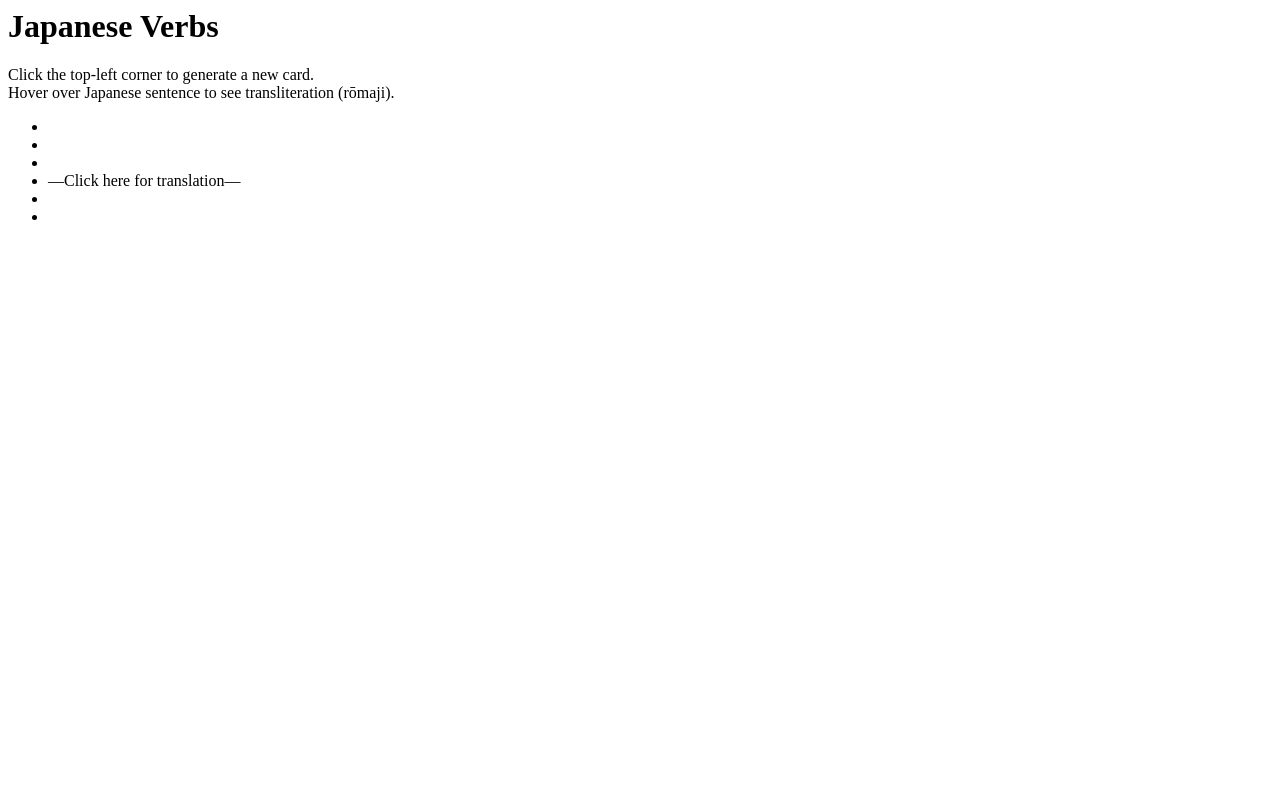
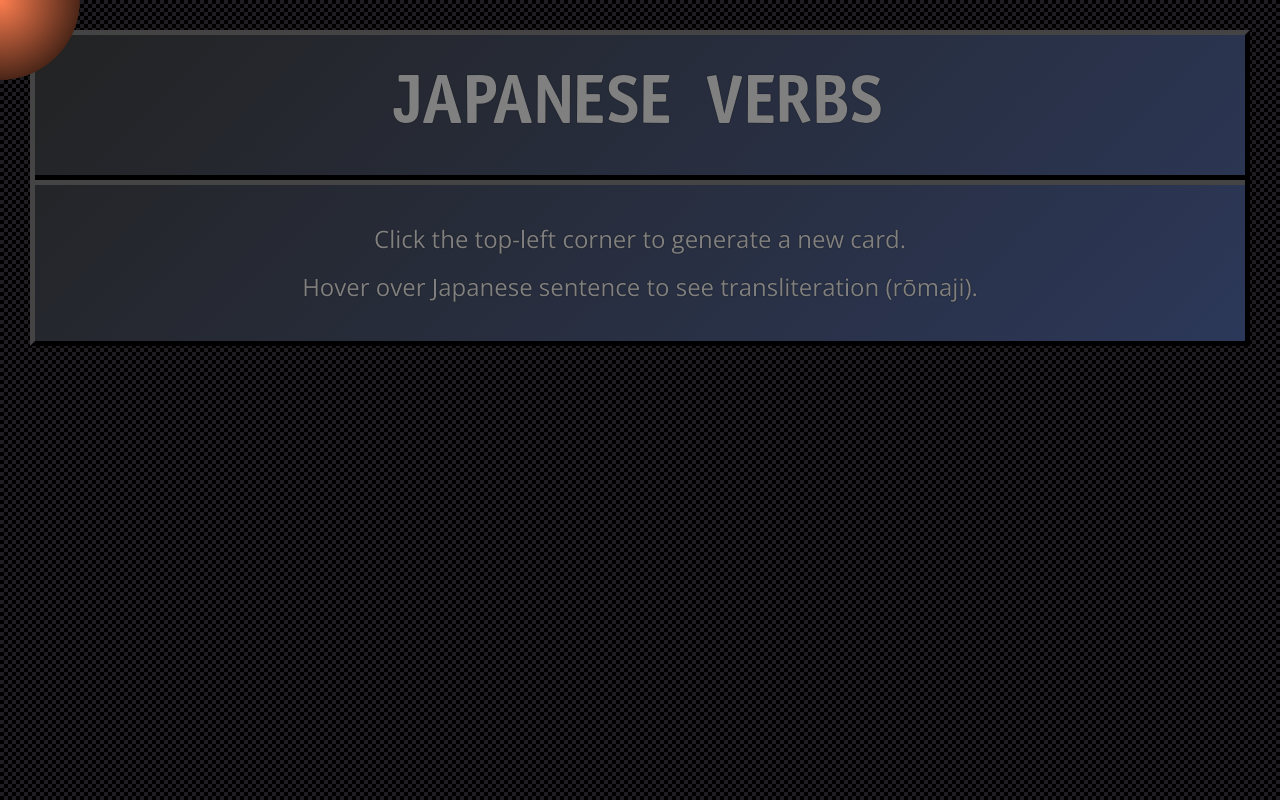
Before and after one commit to randykomforty/japanese-verbs, a plain HTML site: page index.html in a window 1280 px wide. Drawn offline with nearby package versions, Linux system fonts and the light colour scheme.

Commit message:
Update index.html

```diff
--- a/index.html
+++ b/index.html
@@ -1,5 +1,8 @@
 <html>
 	<head>
+		<meta charset="UTF-8">
+		<title>Japanese Verbs  (AJAX, JSON)</title>
+		<link rel="stylesheet" href="styles.css">
 	</head>
 	<body>
 		<div class="card">
@@ -21,5 +24,6 @@
 			</ul>
 		</div>
 		<div id="generate-card"></div>
+		<script src="flashcards.js">
 	</body>
 </html>
```
